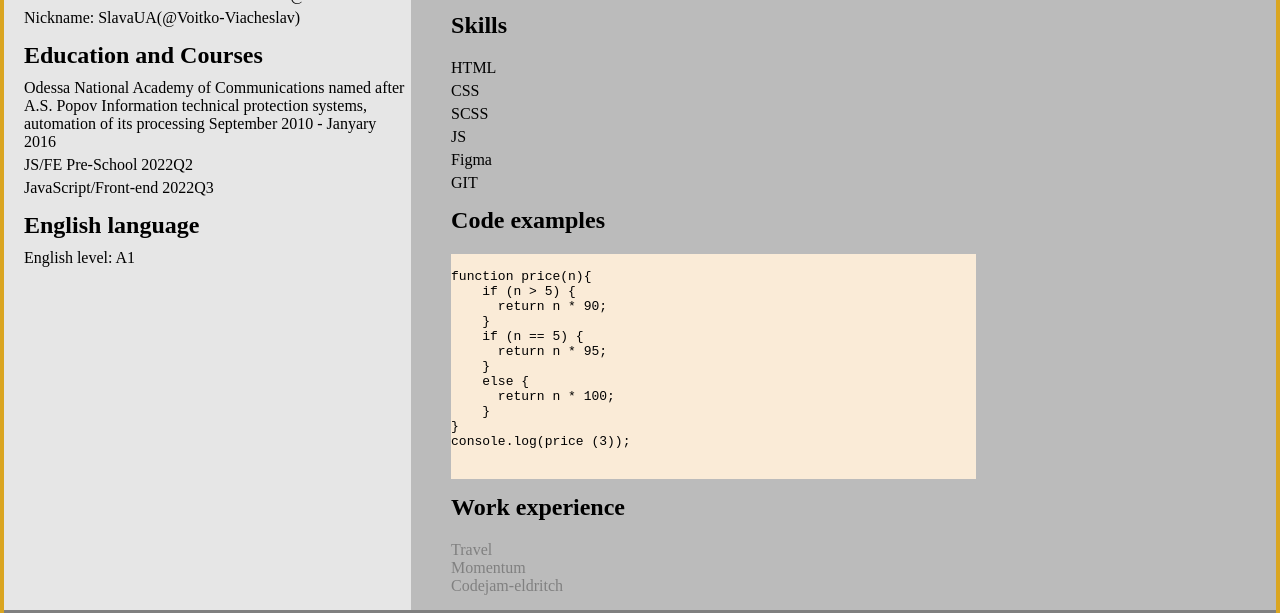
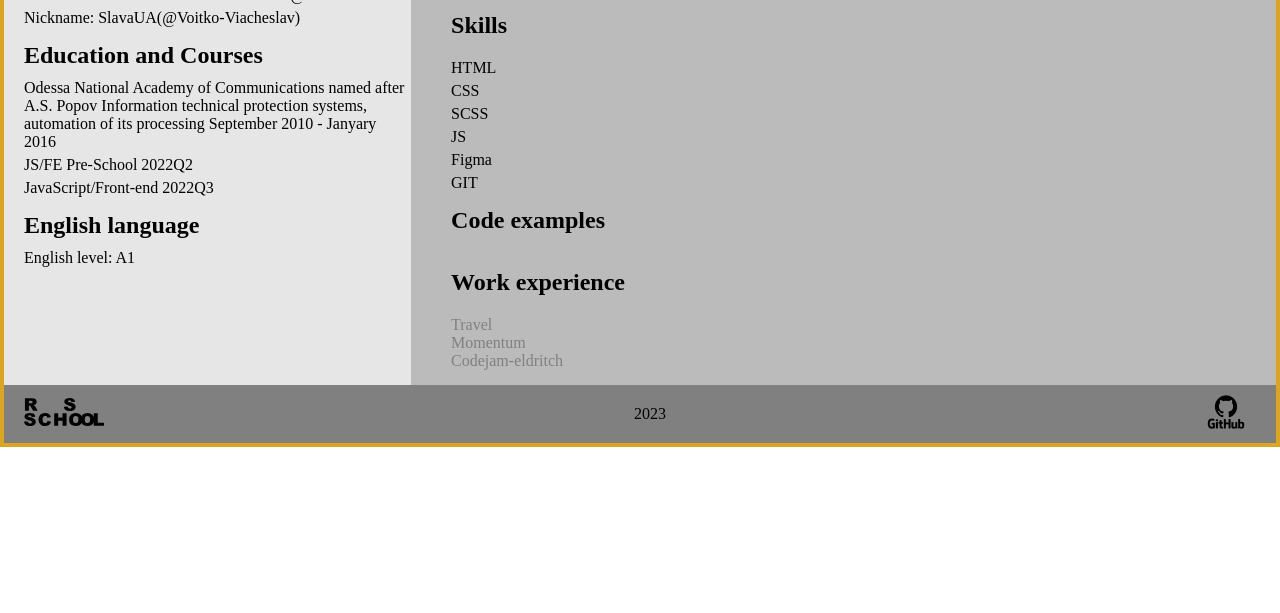
Before and after one commit to Voitko-Viacheslav/rsschool-cv, a plain HTML site: page index.html in a window 1280 px wide. Shown: the part 460-1073 px from the top of the page. After the commit the page ends 907 px from the top, so only its background shows below. Drawn offline with Linux system fonts and the light colour scheme; a web font is replaced by a local one.

Commit message:
refactor: delete code

```diff
--- a/index.html
+++ b/index.html
@@ -120,7 +120,8 @@
                         <section class="section" id="code">
                             <h2 class="second-title-right">Code examples</h2>
                             <div class="my-code">
-                                <pre>
+                                <!-- <p>console.log('Hello')</p> -->
+                                <!-- <pre>
                                     <code class="my-code">
 function price(n){
     if (n > 5) {
@@ -135,7 +136,7 @@ function price(n){
 }
 console.log(price (3));
                                     </code>
-                                </pre>
+                                </pre> -->
                             </div>
 
                         </section>
```
